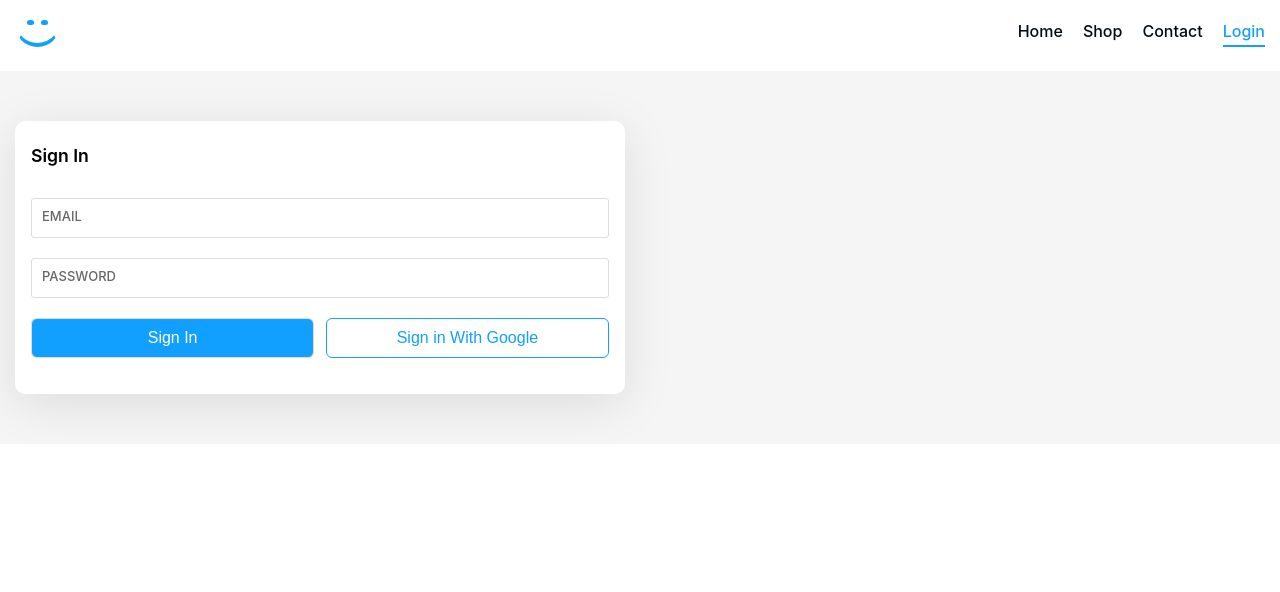
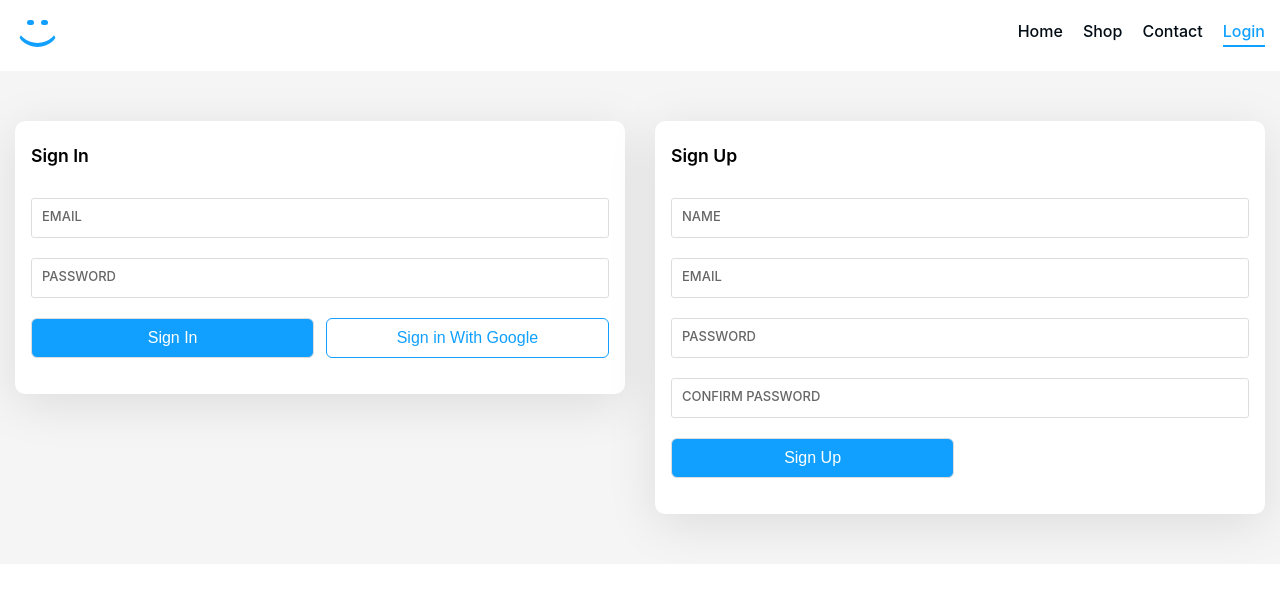
Before and after one commit to vala-espark/crwn-clothing, a React (Create React App) app: page /login in a window 1280 px wide. Shown: the top 592 px of the page. Built offline with nearby package versions, Linux system fonts and the light colour scheme; no server answers.

Commit message:
implement firebase utile, include abolity to sote authenticated users in to our firestore DB

```diff
--- a/src/App.js
+++ b/src/App.js
@@ -1,12 +1,12 @@
 import React from 'react';
-import { Switch, Route, Link } from 'react-router-dom';
+import { Switch, Route } from 'react-router-dom';
 import './App.scss';
 
 import HomePage from './Pages/homePage/HomePage';
 import ShopPage from './Pages/shop/ShopPage';
 import Header from './components/header/Header';
 import Authentication from './Pages/authentication/Authentication';
-import { auth } from './firebase/firebase.utils';
+import { auth, createUserProfileDocument } from './firebase/firebase.utils';
 
 const Hats = (props) => {
   console.log(props);
@@ -19,31 +19,49 @@ const Hats = (props) => {
 
 class App extends React.Component {
 
-  constructor(){
+  constructor() {
     super();
 
     this.state = {
-      currentUser : null,
+      currentUser: null,
     }
   }
 
   unsubscribeFromAuth = null;
 
-  componentDidMount(){
-    this.unsubscribeFromAuth = auth.onAuthStateChanged(user => {
-      this.setState({currentUser : user})
-    })
+  componentDidMount() {
+    this.unsubscribeFromAuth = auth.onAuthStateChanged(async userAuth => {
+
+      if (userAuth) {
+        const userRef = await createUserProfileDocument(userAuth);
+
+        userRef.onSnapshot(snapShot => {
+          this.setState({
+            currentUser: {
+              id: snapShot.id,
+              ...snapShot.data()
+            }
+          },
+          // () => {
+          //   console.log(this.state, "USER/......");
+          // }
+          );
+          console.log(this.state,"USER");
+        });
+      }
+      this.setState({currentUser : userAuth});
+    });
   }
 
-  componentWillUnmount(){
+  componentWillUnmount() {
     this.unsubscribeFromAuth();
   }
 
-  render(){
+  render() {
     return (
       <>
-      {}
-      <Header currentUser = {this.state.currentUser}/>
+        { }
+        <Header currentUser={this.state.currentUser} />
         <Switch>
           <Route exact path="/" component={HomePage} />
           <Route exact path="/shop" component={ShopPage} />
--- a/src/App.scss
+++ b/src/App.scss
@@ -153,7 +153,7 @@ button {
 
     &:hover {
         border-color: $primary-bg;
-        color: $primary-bg;
+        color: $primary-color;
         background-color: transparent;
     }
 }
--- a/src/Pages/authentication/Authentication.jsx
+++ b/src/Pages/authentication/Authentication.jsx
@@ -1,5 +1,6 @@
 import React from 'react';
 import SignIn from '../../components/signIn/SignIn';
+import Signup from '../../components/signup/signup';
 
 const Authentication = () => {
     return (
@@ -12,6 +13,9 @@ const Authentication = () => {
                                 <div className="col col-6">
                                     <SignIn />
                                 </div>
+                                <div className="col col-6">
+                                    <Signup />
+                                </div>
                             </div>
                         </div>
                     </div>
--- a/src/Pages/shop/ShopPage.jsx
+++ b/src/Pages/shop/ShopPage.jsx
@@ -1,7 +1,7 @@
 import React from 'react';
 import ShopData from './ShopData';
 import CollectionPreview from '../../components/collection-preview/CollectionPreview';
-import CollectionItem from '../../components/collection-item/CollectionItem.jsx'
+// import CollectionItem from '../../components/collection-item/CollectionItem.jsx'
 
 class ShopPage extends React.Component {
 
--- a/src/components/header/Header.jsx
+++ b/src/components/header/Header.jsx
@@ -29,7 +29,8 @@ const Header = ({ currentUser }) => {
                                         <NavLink exact to="/contact">Contact</NavLink>
                                     </li>
                                     {
-                                        currentUser ?
+                                        currentUser
+                                            ?
                                             <li className="header-menu-item">
                                                 <a onClick={() => auth.signOut()}>Sign out</a>
                                             </li>
--- a/src/components/signIn/SignIn.jsx
+++ b/src/components/signIn/SignIn.jsx
@@ -23,12 +23,11 @@ class SignIn extends React.Component {
 
     handleChange = (e) => {
         const { value, name } = e.target;
-
         this.setState({ [name]: value })
     }
 
     render() {
-        console.log(this.state);
+        // console.log(this.state);
         return (
             <>
                 <div className="card">
@@ -45,7 +44,7 @@ class SignIn extends React.Component {
                                     handleChange={this.handleChange}
                                     label="email"
                                     id=""
-                                    required="true"
+                                    required={true}
                                 />
                             </div>
                             <div className="input-group">
@@ -56,7 +55,7 @@ class SignIn extends React.Component {
                                     handleChange={this.handleChange}
                                     label="Password"
                                     id=""
-                                    required="true"
+                                    required={true}
                                 />
                             </div>
                             <div className="input-group btn-group">
--- /dev/null
+++ b/src/components/signup/signup.jsx
@@ -0,0 +1,122 @@
+import React from 'react';
+import CustomButton from '../custom-button/CustomButton';
+import FormInput from '../form-input/FormInput';
+
+import { auth, createUserProfileDocument } from '../../firebase/firebase.utils';
+import { findRenderedDOMComponentWithClass } from 'react-dom/test-utils';
+
+class Signup extends React.Component {
+
+    constructor() {
+        super();
+
+        this.state = {
+            displayName: '',
+            email: '',
+            password: '',
+            confirmPassword: '',
+        }
+    }
+
+    handleSubmit = async (e) => {
+        e.preventDefault();
+        const { displayName, email, password, confirmPassword } = this.state;
+
+        if (password != confirmPassword) {
+            alert("Password don't match");
+            return;
+        }
+        try {
+            const { user } = await auth.createUserWithEmailAndPassword(email, password);
+            await createUserProfileDocument(user, { displayName })
+
+            this.setState({
+                displayName: '',
+                email: '',
+                password: '',
+                confirmPassword: '',
+            })
+
+        } catch (error) {
+            console.log(error);
+        }
+    }
+
+    handleChange = (e) => {
+        const { name, value } = e.target;
+        this.setState({ [name]: value })
+    }
+
+    render() {
+
+        const { displayName, email, password, confirmPassword } = this.state;
+
+        return (
+            <>
+                <div className="card">
+                    <div className="card-header">
+                        <h4>Sign Up</h4>
+                    </div>
+                    <div className="card-body">
+                        <form onSubmit={this.handleSubmit}>
+                            <div className="input-group">
+                                <FormInput
+                                    type="text"
+                                    name="displayName"
+                                    value={displayName}
+                                    handleChange={this.handleChange}
+                                    label="Name"
+                                    required={true}
+                                />
+                            </div>
+                            <div className="input-group">
+                                <FormInput
+                                    type="email"
+                                    name="email"
+                                    value={email}
+                                    handleChange={this.handleChange}
+                                    label="Email"
+                                    required={true}
+                                />
+                            </div>
+                            <div className="input-group">
+                                <FormInput
+                                    type="password"
+                                    name="password"
+                                    value={password}
+                                    handleChange={this.handleChange}
+                                    label="Password"
+                                    required={true}
+                                />
+                            </div>
+                            <div className="input-group">
+                                <FormInput
+                                    type="password"
+                                    name="confirmPassword"
+                                    value={confirmPassword}
+                                    handleChange={this.handleChange}
+                                    label="Confirm password"
+                                    required={true}
+                                />
+                            </div>
+                            <div className="input-group btn-group">
+                                <ul>
+                                    <li>
+                                        <CustomButton type="submit" >Sign Up</CustomButton>
+                                    </li>
+                                    {/* <li>
+                                        <CustomButton btnBorder isGoogleSignIn >Sign in With Google</CustomButton>
+                                    </li> */}
+                                </ul>
+                            </div>
+                        </form>
+                    </div>
+                </div>
+                {/* <FormInput />
+                <CustomButton /> */}
+            </>
+        )
+    }
+}
+
+export default Signup;
--- a/src/firebase/firebase.utils.jsx
+++ b/src/firebase/firebase.utils.jsx
@@ -12,6 +12,58 @@ const config = {
     appId: "1:695505814808:web:794164000ff9e6fc440a6d"
 };
 
+
+export const createUserProfileDocument = async (userAuth, additionalData) => {
+    if (!userAuth) return;
+    // console.log(firestore.doc('user/sdsdsdsd'),"Helloooooo");
+    const userRef = firestore.doc(`users/${userAuth.uid}`);
+    const snapShot = await userRef.get();
+    // console.log(snapShot);
+
+    if(!snapShot.exists){
+        const {displayName, email} = userAuth;
+        const createdAt = new Date();
+
+        try {
+            await userRef.set(
+                {
+                    displayName,
+                    email,
+                    createdAt,
+                    ...additionalData
+                }
+                )
+            } catch (error) {
+                console.log(error,"ERROR...........");
+            }
+        }
+
+    return userRef;
+
+    // const userRef = firestore.doc(`user/${userAuth.uid}`);
+    // const snapShot = await userRef.get();
+
+    // if(!snapShot.exists){
+    //     const {displayName, email} = userAuth;
+    //     const createdAt = new Date();
+
+    //     try {
+    //         await userRef.set(
+    //             {
+    //                 displayName,
+    //                 email,
+    //                 createdAt,
+    //                 ...additionalData,
+    //             }
+    //         )
+    //     } catch (error) {
+    //         console.log(error);
+    //     }
+    // }
+    // console.log(userRef,"Helloooooo");
+    // return userRef;
+}
+
 firebase.initializeApp(config);
 
 
@@ -20,7 +72,7 @@ export const firestore = firebase.firestore();
 
 
 const provider = new firebase.auth.GoogleAuthProvider();
-provider.setCustomParameters({ prompt : 'select_account' });
+provider.setCustomParameters({ prompt: 'select_account' });
 
 export const signInWithGoogle = () => auth.signInWithPopup(provider);
 
```
Also changed, not shown: src/test.js (added, +8 -0 lines). Lines whose indentation alone changed are shown as unchanged.
